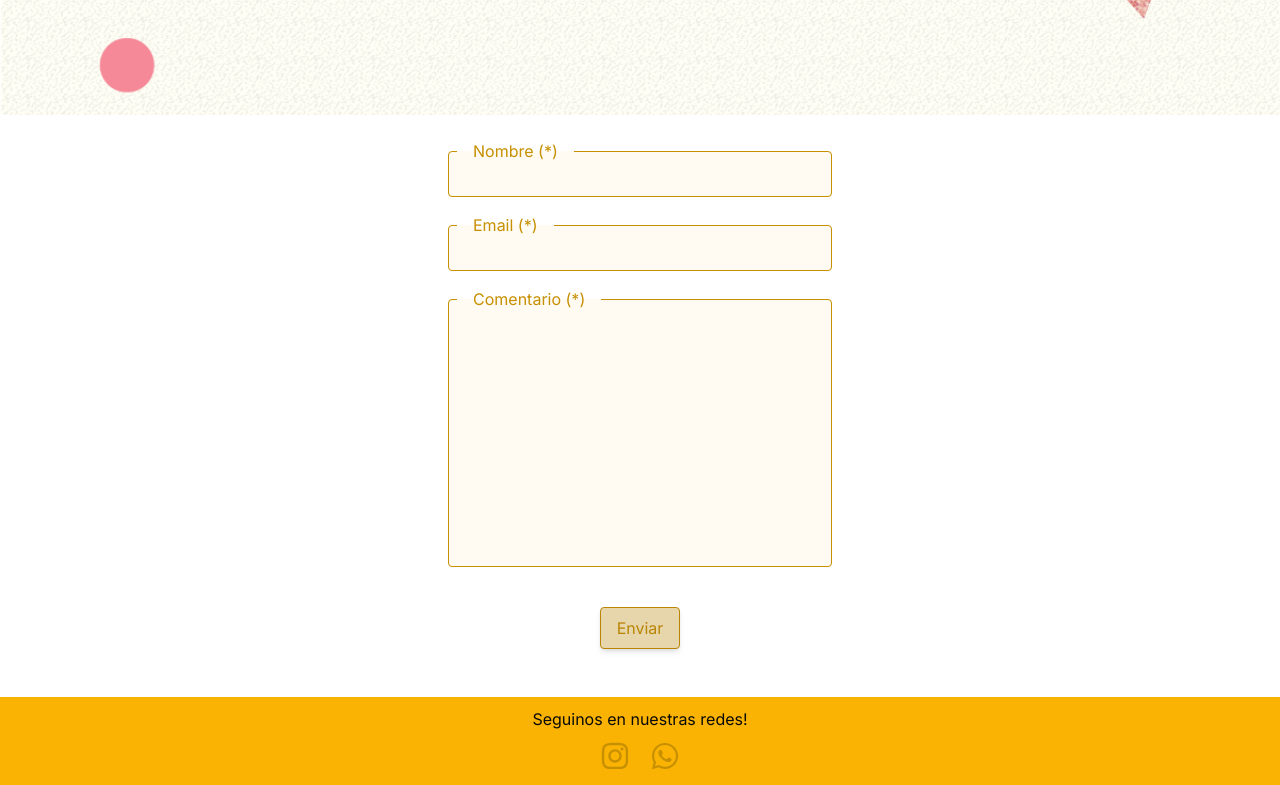
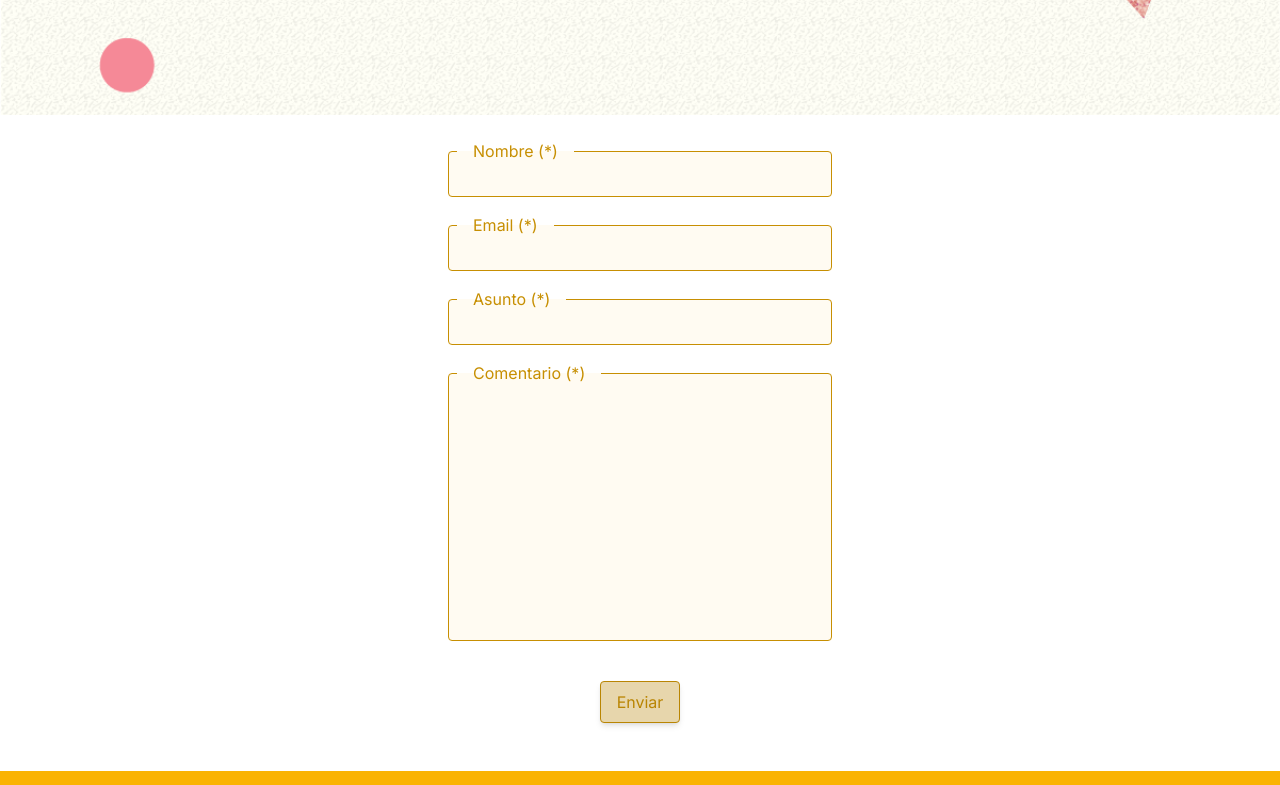
Before and after one commit to nicobobb/desafio-proyecto-final-2, a Next.js app: page /contacto in a window 1280 px wide. Shown: the part 500-1285 px from the top of the page. Built offline with nearby package versions, Linux system fonts and the light colour scheme.

Commit message:
corrección de campos en mensajes contacto

```diff
--- a/app/contacto/page.jsx
+++ b/app/contacto/page.jsx
@@ -65,16 +65,28 @@ const Contacto = () => {
                 )}
                 <fieldset className="my-4 pt-px pl-2 bg-[#fffbf2] text-[#c78f02] border rounded outline-none border-[#c78f02]">
                     <legend className="px-2">
+                        <span className="px-2">Asunto (*)</span>
+                    </legend>
+                    <input
+                        {...register("subject", { required: true })}
+                        className="py-1 rounded-sm bg-[#fffbf2] focus:outline-none"
+                    />
+                </fieldset>
+                {errors.subject && (
+                    <span className="text-red-500">Complete el Asunto</span>
+                )}
+                <fieldset className="my-4 pt-px pl-2 bg-[#fffbf2] text-[#c78f02] border rounded outline-none border-[#c78f02]">
+                    <legend className="px-2">
                         <span className="px-2">Comentario (*)</span>
                     </legend>
                     <textarea
                         cols="30"
                         rows="10"
                         className="py-1 rounded-sm bg-[#fffbf2] focus:outline-none w-11/12 m-auto resize-none"
-                        {...register("commment", { required: true })}
+                        {...register("body", { required: true })}
                     ></textarea>
                 </fieldset>
-                {errors.commment && (
+                {errors.body && (
                     <span className="text-red-500">Complete el Comentario</span>
                 )}
                 <div className="text-center">
```
